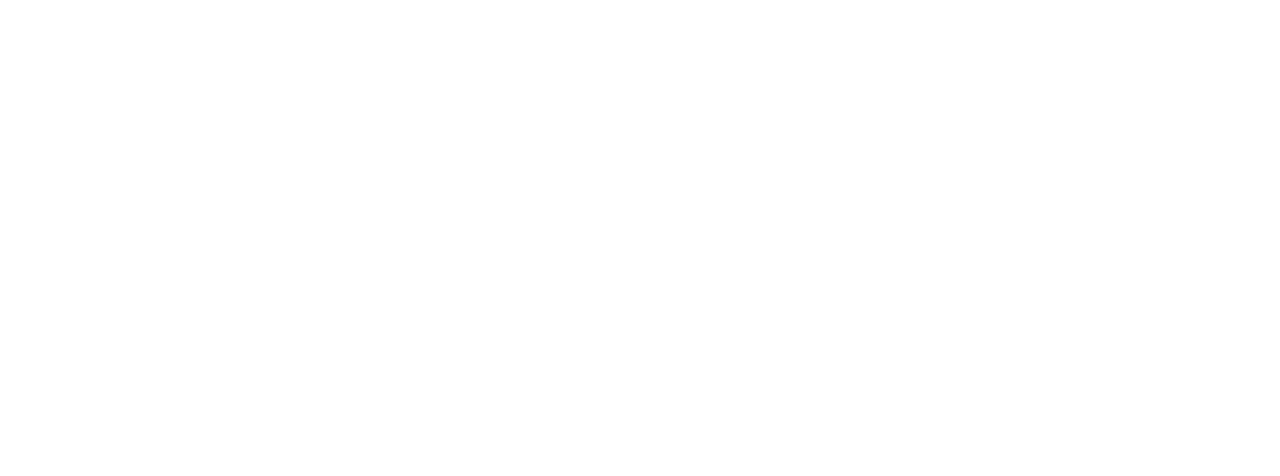
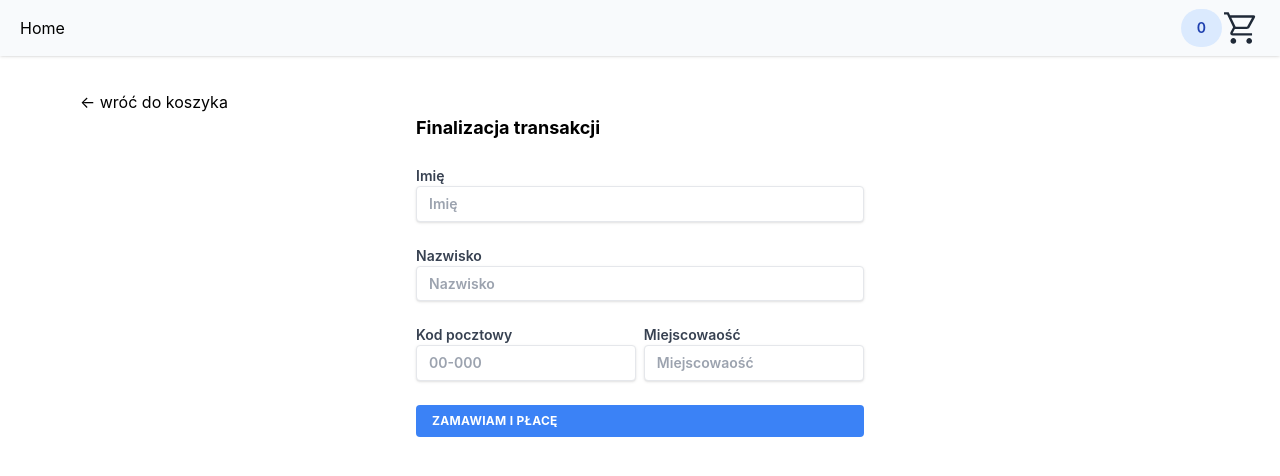
Before and after one commit to janossik/Recruitment-task-from-Madkom, a React (Create React App) app in the folder front/: page /buy in a window 1280 px wide. Before the commit this address had no page. Shown: the top 476 px of the page. Built offline with nearby package versions, Linux system fonts and the light colour scheme.

Commit message:
MVP buy view, counting books, price in cart view
- Buy view
- counting all books in Navigation (quantity for useCart)
- price in the cart view
- style change for items in the cart
- A new look for a disabled button

```diff
--- /dev/null
+++ b/front/src/app/buyForm.ts
@@ -0,0 +1,34 @@
+import { createSlice, PayloadAction } from "@reduxjs/toolkit";
+import { BookProps } from "types";
+
+export interface BuyFormState {
+  first_name: string;
+  last_name: string;
+  city: string;
+  zip_code: string;
+}
+
+const initialState: BuyFormState = {
+  first_name: "",
+  last_name: "",
+  city: "",
+  zip_code: "",
+};
+
+export const CartSlice = createSlice({
+  name: "buyForm",
+  initialState,
+  reducers: {
+    setBuyFormInputField: (state, action: PayloadAction<string>) => {
+      if (Object.keys(state).includes(action.type)) {
+        state[action.type as keyof typeof state] = action.payload;
+      } else {
+        console.error("error");
+      }
+    },
+  },
+});
+
+export const {} = CartSlice.actions;
+
+export default CartSlice.reducer;
--- a/front/src/app/store.ts
+++ b/front/src/app/store.ts
@@ -4,10 +4,12 @@ import { booksApi } from "./books";
 import cart from "./cart";
 import { debounce } from "debounce";
 import { loadState, saveState } from "utils";
+import buyForm from "./buyForm";
 
 export const store = configureStore({
   reducer: {
     cart: cart,
+    buyForm: buyForm,
     [booksApi.reducerPath]: booksApi.reducer,
   },
   preloadedState: loadState(),
--- a/front/src/components/Layout/index.tsx
+++ b/front/src/components/Layout/index.tsx
@@ -7,7 +7,7 @@ const Layout = () => {
       <header>
         <Navigation />
       </header>
-      <main className="py-10 px-10 sm:px-12 lg:px-8 xl:px-20 2xl:px-24">
+      <main className="py-10 px-6 sm:px-12 lg:px-8 xl:px-20 2xl:px-24">
         <Outlet />
       </main>
     </>
--- a/front/src/components/atoms/Button/index.tsx
+++ b/front/src/components/atoms/Button/index.tsx
@@ -4,13 +4,13 @@ const Button = (
   props: JSX.IntrinsicAttributes &
     ClassAttributes<HTMLButtonElement> &
     ButtonHTMLAttributes<HTMLButtonElement>
-) => {
-  return (
-    <button
-      className="flex items-center text-xs tracking-wide bg-blue-500 hover:bg-blue-700 text-white font-bold py-2 px-4 rounded uppercase "
-      {...props}
-    />
-  );
-};
+) => (
+  <button
+    className={`flex items-center text-xs tracking-wide bg-blue-500 hover:bg-blue-700 text-white font-bold py-2 px-4 rounded uppercase ${
+      props.disabled ? "opacity-50 cursor-not-allowed" : ""
+    }`}
+    {...props}
+  />
+);
 
 export default Button;
--- a/front/src/components/atoms/CustomNavLink/index.tsx
+++ b/front/src/components/atoms/CustomNavLink/index.tsx
@@ -4,7 +4,7 @@ const CustomNavLink = ({ children, ...rest }: NavLinkProps) => (
   <NavLink
     {...rest}
     className={({ isActive }) =>
-      `${rest.className} px-5 py-1 transition ease-in-out ${
+      `px-5 py-1 transition ease-in-out ${rest.className} ${
         isActive ? "text-gray-800" : "hover:text-blue-500"
       }`
     }
--- a/front/src/components/organisms/Navigation/index.tsx
+++ b/front/src/components/organisms/Navigation/index.tsx
@@ -1,13 +1,18 @@
 import CustomNavLink from "components/atoms/CustomNavLink";
+import useCart from "hooks/useCart";
 import PreviewCart from "../PreviewCart";
 
 const Navigation = () => {
+  const { quantity } = useCart();
   return (
     <nav className="fixed top-0 left-0 h-14 py-0 flex items-center w-screen shadow bg-slate-50">
       <CustomNavLink to="/">Home</CustomNavLink>
 
       <div className="group relative h-full ml-auto flex items-center">
-        <CustomNavLink to="/cart" className="block">
+        <CustomNavLink to="/cart" className="block flex">
+          <span className="bg-blue-100 text-blue-800 text-sm font-semibold inline-flex items-center py-1.5 px-4 rounded-full">
+            {quantity}
+          </span>
           <svg
             xmlns="http://www.w3.org/2000/svg"
             viewBox="0 0 48 48"
@@ -18,7 +23,6 @@ const Navigation = () => {
             <path d="M14.35 43.95Q12.85 43.95 11.8 42.9Q10.75 41.85 10.75 40.35Q10.75 38.85 11.8 37.8Q12.85 36.75 14.35 36.75Q15.8 36.75 16.875 37.8Q17.95 38.85 17.95 40.35Q17.95 41.85 16.9 42.9Q15.85 43.95 14.35 43.95ZM34.35 43.95Q32.85 43.95 31.8 42.9Q30.75 41.85 30.75 40.35Q30.75 38.85 31.8 37.8Q32.85 36.75 34.35 36.75Q35.8 36.75 36.875 37.8Q37.95 38.85 37.95 40.35Q37.95 41.85 36.9 42.9Q35.85 43.95 34.35 43.95ZM11.75 10.95 17.25 22.35H31.65Q31.65 22.35 31.65 22.35Q31.65 22.35 31.65 22.35L37.9 10.95Q37.9 10.95 37.9 10.95Q37.9 10.95 37.9 10.95ZM10.25 7.95H39.7Q41.3 7.95 41.725 8.925Q42.15 9.9 41.45 11.1L34.7 23.25Q34.2 24.1 33.3 24.725Q32.4 25.35 31.35 25.35H16.2L13.4 30.55Q13.4 30.55 13.4 30.55Q13.4 30.55 13.4 30.55H37.95V33.55H13.85Q11.75 33.55 10.825 32.15Q9.9 30.75 10.85 29L14.05 23.1L6.45 7H2.55V4H8.4ZM17.25 22.35H31.65Q31.65 22.35 31.65 22.35Q31.65 22.35 31.65 22.35Z" />
           </svg>
         </CustomNavLink>
-
         <PreviewCart />
       </div>
     </nav>
--- a/front/src/components/organisms/PreviewCart/index.tsx
+++ b/front/src/components/organisms/PreviewCart/index.tsx
@@ -12,7 +12,7 @@ const PreviewCart = () => {
       <div className="flex font-bold items-center">
         <span className="mr-auto">Twój koszyk</span>
         <span className="ml-auto text-sm">
-          WARTOŚĆ KOSZYKA {printPrice(fullPrice)}
+          Wartość koszyka {printPrice(fullPrice)}
         </span>
       </div>
       <BookInCartMesh preview />
--- a/front/src/hooks/useCart.tsx
+++ b/front/src/hooks/useCart.tsx
@@ -12,11 +12,15 @@ const useCart = () => {
       prev + booksInCart[curr].quantity * booksInCart[curr].book.price,
     0
   );
+  const quantity = bookIDs.reduce(
+    (prev, curr) => prev + booksInCart[curr].quantity,
+    0
+  );
   const add = (book: BookProps) => dispatch(addBookToCart(book));
   const remove = (book: BookProps) => dispatch(removeBookFromCart(book));
   const set = (book: BookProps, quantity: number) =>
     dispatch(setBookInCart({ quantity, book }));
-  return { booksInCart, bookIDs, fullPrice, add, remove, set };
+  return { booksInCart, bookIDs, quantity, fullPrice, add, remove, set };
 };
 
 export default useCart;
--- /dev/null
+++ b/front/src/views/Buy.tsx
@@ -0,0 +1,114 @@
+import Button from "components/atoms/Button";
+import useCart from "hooks/useCart";
+import { ClassAttributes, InputHTMLAttributes } from "react";
+import { Link } from "react-router-dom";
+
+const InputField = ({
+  label,
+  name,
+  ...rest
+}: JSX.IntrinsicAttributes &
+  ClassAttributes<HTMLInputElement> &
+  InputHTMLAttributes<HTMLInputElement> & { label: string }) => {
+  return (
+    <label className="block text-gray-700 text-sm font-semibold mb-2">
+      {label}
+      <input
+        name={name || label}
+        className="shadow appearance-none border rounded w-full py-2 px-3 text-gray-700 leading-tight focus:outline-none focus:shadow-outline"
+        type="text"
+        {...rest}
+      />
+    </label>
+  );
+};
+
+const Buy = () => {
+  /*
+##### 3. Strona zawierająca formularz potrzebny do złożenia zamówienia
+###### Lista funkcjonalności składająca z:
+* przygotowanie formularza z polami:
+    * imię,
+    * nazwisko,
+    * miejscowość,
+    * kod pocztowy.
+* przycisk `ZAMAWIAM I PŁACĘ` po naciśnięciu którego zostaną wysłane dane pod
+ endpoint **POST** _/order_.
+    */
+  const { booksInCart, bookIDs } = useCart();
+  return (
+    <>
+      <Link to="/cart" className="block cursor-pointer">
+        {"← wróć do koszyka"}
+      </Link>
+      <div className="max-w-md mx-auto">
+        <p className="text-lg font-bold pb-6">Finalizacja transakcji</p>
+        <form
+          className="flex flex-col gap-4"
+          onSubmit={async (e) => {
+            e.preventDefault();
+            const data = {
+              order: bookIDs.map((id) => {
+                return { id: Number(id), quantity: booksInCart[id].quantity };
+              }),
+              first_name: "Marcin",
+              last_name: "Czaniecki",
+              city: "Gdynia",
+              zip_code: "00-000",
+            };
+            const rawResponse = await fetch("http://localhost:3001/api/order", {
+              method: "POST",
+              headers: {
+                "Content-Type": "application/json",
+              },
+              body: JSON.stringify(data),
+            });
+
+            const content = await rawResponse.json();
+            console.log(
+              JSON.stringify({
+                order: bookIDs.map((id) => {
+                  return { id: Number(id), quantity: booksInCart[id].quantity };
+                }),
+                first_name: "Marcin",
+                last_name: "Czaniecki",
+                city: "Gdynia",
+                zip_code: "00-000",
+              })
+            );
+            console.log(content);
+          }}
+        >
+          <InputField label="Imię" name="first_name" placeholder="Imię" />
+          <InputField
+            label="Nazwisko"
+            name="last_name"
+            placeholder="Nazwisko"
+          />
+
+          <div className="flex gap-2">
+            <InputField
+              label="Kod pocztowy"
+              name="zip_code"
+              pattern="[0-9]*-[0-9]*"
+              placeholder="00-000"
+              onChange={(e) => {
+                if (/\d{2}-\d{3}/.test(e.target.value)) {
+                  console.log(e.target.value);
+                }
+              }}
+            />
+            <InputField
+              label="Miejscowaość"
+              name="city"
+              placeholder="Miejscowaość"
+            />
+          </div>
+          <Button>ZAMAWIAM I PŁACĘ</Button>
+        </form>
+      </div>
+    </>
+  );
+};
+
+export default Buy;
--- a/front/src/views/Cart.tsx
+++ b/front/src/views/Cart.tsx
@@ -1,9 +1,20 @@
+import Button from "components/atoms/Button";
 import BookInCartMesh from "components/organisms/BookInCartMesh";
+import useCart from "hooks/useCart";
+import { Link } from "react-router-dom";
+import { printPrice } from "utils";
 
 const Cart = () => {
+  const { fullPrice } = useCart();
   return (
     <>
       <BookInCartMesh />
+      <footer className="flex flex-col pt-8 justify-around items-center gap-5">
+        <div className="text-xl">Wartość koszyka {printPrice(fullPrice)}</div>
+        <Link to="/buy" className={fullPrice <= 0 ? "pointer-events-none" : ""}>
+          <Button disabled={fullPrice <= 0}>Dalej</Button>
+        </Link>
+      </footer>
     </>
   );
 };
--- a/front/src/views/root.tsx
+++ b/front/src/views/root.tsx
@@ -1,5 +1,6 @@
 import Layout from "components/Layout";
 import { BrowserRouter, Route, Routes } from "react-router-dom";
+import Buy from "./Buy";
 import Cart from "./Cart";
 import Home from "./Home";
 
@@ -10,6 +11,7 @@ const Root = () => {
         <Route path="/" element={<Layout />}>
           <Route index element={<Home />} />
           <Route path="cart" element={<Cart />} />
+          <Route path="buy" element={<Buy />} />
         </Route>
       </Routes>
     </BrowserRouter>
```
Also changed, not shown: front/src/components/organisms/BookInCartMesh/index.tsx (+10 -34 lines).
